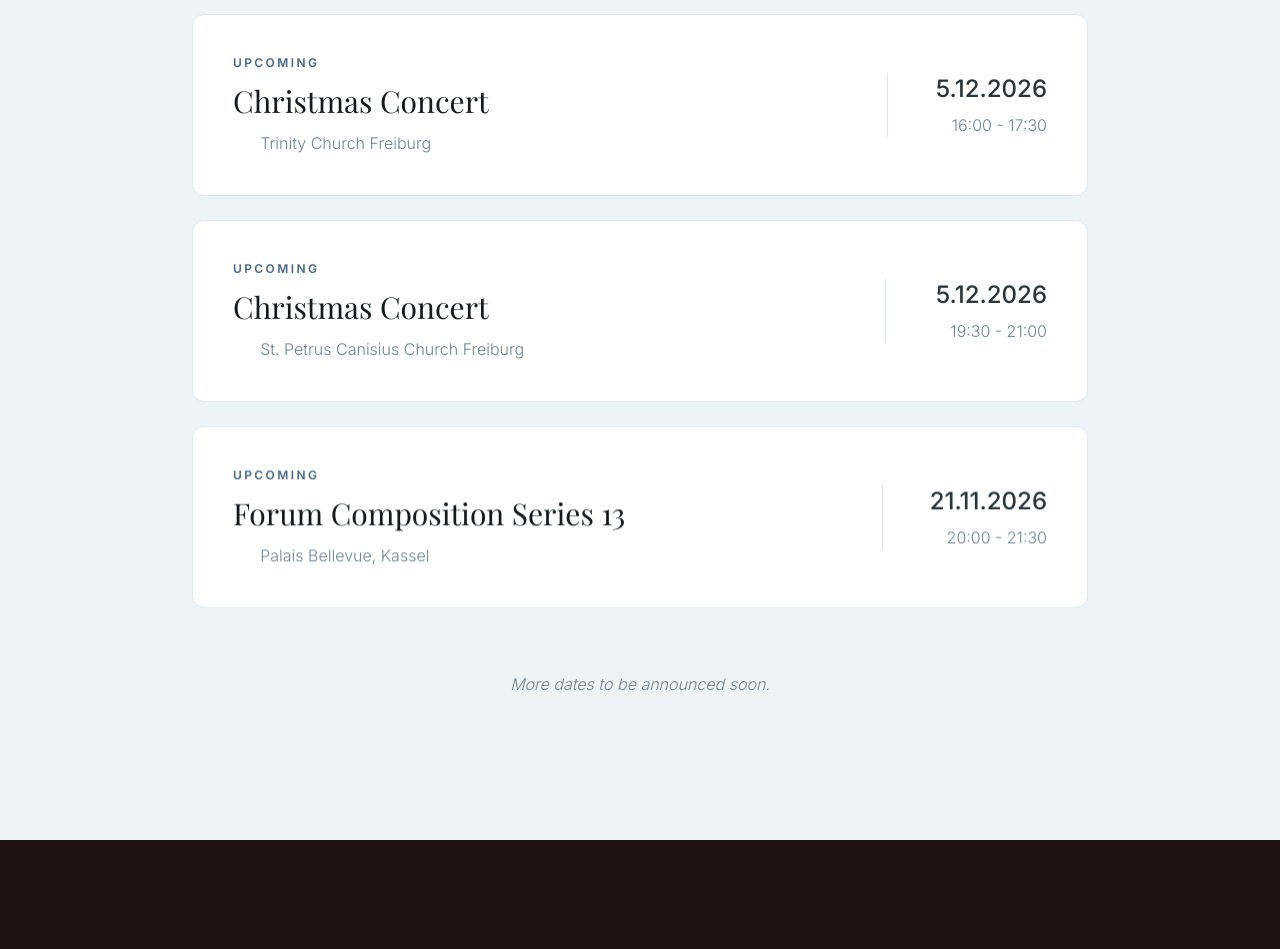
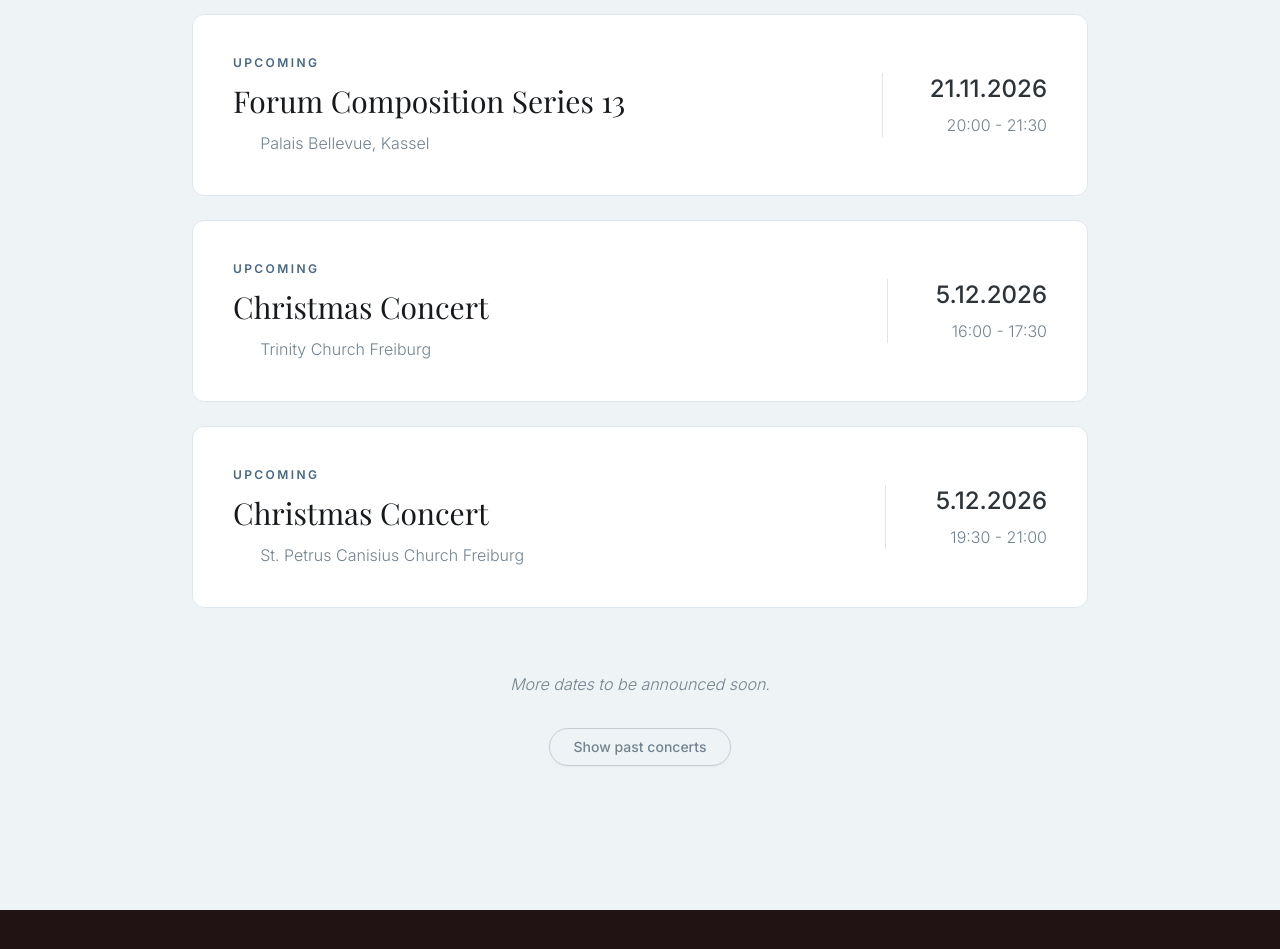
Before and after one commit to NZumbusch/amabile-brass, a Svelte app: page / in a window 1280 px wide. Shown: the part 2320-3269 px from the top of the page. Built offline with nearby package versions, Linux system fonts and the light colour scheme; some icons are missing; a web font is replaced by a local one.

Commit message:
Improved concerts preview times etc

```diff
--- a/src/App.svelte
+++ b/src/App.svelte
@@ -7,11 +7,19 @@
         { icon: "fa:instagram", url: "https://www.instagram.com/amabile.brass" }
     ];
 
-    const upcomingConcerts = [
+    const allConcerts = [
         {
             title: { de: "Une histoire de france - Konzert mit der Bläserphilharmonie Rhein-Main", en: "Une histoire de france - Concert with Wind Philharmonic Rhein-Main" },
             location: { de: "Congress Park Hanau", en: "Congress Park Hanau" },
+            date: "27.9.2025",
+            isoDate: "2025-09-27",
+            time: "16:00",
+            ticketUrl: "https://bprm.info/"
+        }, {
+            title: { de: "Une histoire de france - Konzert mit der Bläserphilharmonie Rhein-Main", en: "Une histoire de france - Concert with Wind Philharmonic Rhein-Main" },
+            location: { de: "Congress Park Hanau", en: "Congress Park Hanau" },
             date: "27.9.2026",
+            isoDate: "2026-09-27",
             time: "16:00",
             ticketUrl: "https://bprm.info/"
         },
@@ -19,6 +27,7 @@
             title: { de: "Weihnachtskonzert", en: "Christmas Concert" },
             location: { de: "Dreifaltigkeitskirche Freiburg", en: "Trinity Church Freiburg" },
             date: "5.12.2026",
+            isoDate: "2026-12-05",
             time: "16:00 - 17:30",
             ticketUrl: ""
         },
@@ -26,6 +35,7 @@
             title: { de: "Weihnachtskonzert", en: "Christmas Concert" },
             location: { de: "St. Petrus Canisius Kirche Freiburg", en: "St. Petrus Canisius Church Freiburg" },
             date: "5.12.2026",
+            isoDate: "2026-12-05",
             time: "19:30 - 21:00",
             ticketUrl: ""
         },
@@ -33,6 +43,7 @@
             title: { de: "Reihe Forum Komposition 13", en: "Forum Composition Series 13" },
             location: { de: "Palais Bellevue, Kassel", en: "Palais Bellevue, Kassel" },
             date: "21.11.2026",
+            isoDate: "2026-11-21",
             time: "20:00 - 21:30",
             ticketUrl: ""
         }
@@ -41,8 +52,31 @@
     type Language = 'de' | 'en';
     let lang = $state<Language>(typeof navigator !== 'undefined' && navigator.language.startsWith('en') ? 'en' : 'de');
 
+    let showPast = $state(false);
+    let futureLimit = $state(5);
+
+    const today = new Date();
+    today.setHours(0, 0, 0, 0);
+
+    const mappedConcerts = allConcerts.map(c => ({
+        ...c,
+        parsedDate: new Date(c.isoDate)
+    }));
+
+    const futureConcerts = mappedConcerts
+        .filter(c => c.parsedDate >= today)
+        .sort((a, b) => a.parsedDate.getTime() - b.parsedDate.getTime());
+
+    const pastConcerts = mappedConcerts
+        .filter(c => c.parsedDate < today)
+        .sort((a, b) => b.parsedDate.getTime() - a.parsedDate.getTime());
+
+    let displayedFuture = $derived(futureConcerts.slice(0, futureLimit));
+    let hasMoreFuture = $derived(futureLimit < futureConcerts.length);
+
     $effect(() => {
-        const currentLang = lang; // trigger effect on language change
+        // trigger effect on language change, or when concerts are toggled/paged
+        const deps = [lang, showPast, futureLimit];
 
         const observer = new IntersectionObserver((entries, obs) => {
             entries.forEach(entry => {
@@ -81,8 +115,12 @@
             ],
             concertsTitle: "Konzerte",
             upcoming: "Demnächst",
+            past: "Vergangen",
             tickets: "Tickets",
             moreDates: "Weitere Termine werden bald bekannt gegeben.",
+            showPast: "Vergangene Konzerte anzeigen",
+            hidePast: "Vergangene Konzerte ausblenden",
+            showMore: "Mehr anzeigen",
             contactTitle: "Kontakt",
             contactDesc: "Haben Sie Interesse, uns für eine Veranstaltung zu buchen, oder möchten Sie einfach Hallo sagen? Wir würden uns freuen, von Ihnen zu hören!",
             followUs: "Folgen Sie uns",
@@ -100,8 +138,12 @@
             ],
             concertsTitle: "Concerts",
             upcoming: "Upcoming",
+            past: "Past",
             tickets: "Tickets",
             moreDates: "More dates to be announced soon.",
+            showPast: "Show past concerts",
+            hidePast: "Hide past concerts",
+            showMore: "Show more",
             contactTitle: "Get in touch",
             contactDesc: "Interested in booking us for an event, or just want to say hello? We would love to hear from you.",
             followUs: "Follow Us",
@@ -152,7 +194,7 @@
             <h2 class="font-serif text-4xl md:text-6xl mb-14 text-carbon-black-800 reveal">{t.biographyTitle}</h2>
             <div class="font-sans text-lg md:text-xl font-light leading-relaxed text-carbon-black-700 space-y-8">
                 {#each t.biographyText as paragraph, i}
-                    <p class="reveal" style="transition-delay: {i * 100}ms">{paragraph}</p>
+                    <p class="reveal">{paragraph}</p>
                 {/each}
             </div>
         </div>
@@ -163,8 +205,8 @@
         <div class="max-w-4xl mx-auto">
             <h2 class="font-serif text-4xl md:text-6xl mb-16 text-center text-carbon-black-800 reveal">{t.concertsTitle}</h2>
             <div class="flex flex-col space-y-6">
-                {#each upcomingConcerts as concert, i}
-                <div class="reveal group flex flex-col md:flex-row justify-between items-start md:items-center p-8 md:p-10 bg-white border border-powder-blue-100 rounded-xl hover:shadow-xl hover:border-powder-blue-300 transition-all duration-300 gap-6" style="transition-delay: {i * 100}ms">
+                {#each displayedFuture as concert, i}
+                <div class="reveal group flex flex-col md:flex-row justify-between items-start md:items-center p-8 md:p-10 bg-white border border-powder-blue-100 rounded-xl hover:shadow-xl hover:border-powder-blue-300 transition-all duration-300 gap-6">
                     <div class="flex flex-col flex-1 w-full md:pr-8">
                         <span class="font-sans font-semibold text-powder-blue-600 text-xs tracking-[0.2em] uppercase mb-3 block">{t.upcoming}</span>
                         <h3 class="font-serif text-2xl md:text-3xl text-carbon-black-900 mb-3 group-hover:text-wine-plum-600 transition-colors leading-snug">{concert.title[lang]}</h3>
@@ -190,9 +232,47 @@
                 {/each}
             </div>
 
-            <div class="mt-16 text-center reveal">
-                <p class="font-sans font-light text-carbon-black-500 italic">{t.moreDates}</p>
+            {#if hasMoreFuture}
+            <div class="mt-12 text-center reveal">
+                <button onclick={() => futureLimit += 5} class="px-8 py-3 border-2 border-powder-blue-200 text-carbon-black-700 hover:bg-powder-blue-100 hover:border-powder-blue-300 rounded-full font-sans text-sm font-semibold tracking-wider uppercase transition-all duration-300 shadow-sm cursor-pointer">
+                    {t.showMore}
+                </button>
             </div>
+            {/if}
+
+            <div class="mt-16 text-center reveal flex flex-col items-center">
+                <p class="font-sans font-light text-carbon-black-500 italic mb-8">{t.moreDates}</p>
+                {#if pastConcerts.length > 0}
+                <button onclick={() => showPast = !showPast} class="px-6 py-2 border border-carbon-black-200 text-carbon-black-500 hover:text-carbon-black-800 hover:bg-white hover:border-carbon-black-300 rounded-full font-sans text-sm font-medium transition-all duration-300 shadow-sm cursor-pointer">
+                    {showPast ? t.hidePast : t.showPast}
+                </button>
+                {/if}
+            </div>
+
+            {#if showPast}
+            <div class="flex flex-col space-y-6 mt-8">
+                {#each pastConcerts as concert, i}
+                <div class="reveal opacity-60 group flex flex-col md:flex-row justify-between items-start md:items-center p-8 md:p-10 bg-white/50 border border-powder-blue-50 rounded-xl hover:opacity-100 hover:border-powder-blue-200 hover:bg-white transition-all duration-300 gap-6">
+                    <div class="flex flex-col flex-1 w-full md:pr-8">
+                        <span class="font-sans font-semibold text-carbon-black-400 text-xs tracking-[0.2em] uppercase mb-3 block">{t.past}</span>
+                        <h3 class="font-serif text-2xl md:text-3xl text-carbon-black-700 mb-3 leading-snug group-hover:text-carbon-black-900 transition-colors">{concert.title[lang]}</h3>
+                        <p class="font-sans font-light text-carbon-black-500 flex items-start sm:items-center mt-auto text-sm md:text-base">
+                            <Icon icon="mdi:map-marker-outline" class="mr-2 mt-0.5 sm:mt-0 shrink-0" width="1.2rem" height="1.2rem" />
+                            <span>{concert.location[lang]}</span>
+                        </p>
+                    </div>
+                    <div class="flex flex-row md:flex-col justify-between md:justify-center items-center md:items-end w-full md:w-auto shrink-0 md:pl-10 md:border-l border-t md:border-t-0 border-powder-blue-100 pt-6 md:pt-0">
+                        <div class="flex flex-col md:items-end">
+                            <span class="font-sans text-xl md:text-2xl font-medium text-carbon-black-500 group-hover:text-carbon-black-700 transition-colors">{concert.date}</span>
+                            <span class="font-sans font-light text-carbon-black-400 group-hover:text-carbon-black-500 md:mt-2 flex items-center transition-colors">
+                                <Icon icon="mdi:clock-outline" class="mr-2" /> {concert.time}
+                            </span>
+                        </div>
+                    </div>
+                </div>
+                {/each}
+            </div>
+            {/if}
         </div>
     </section>
 
```
